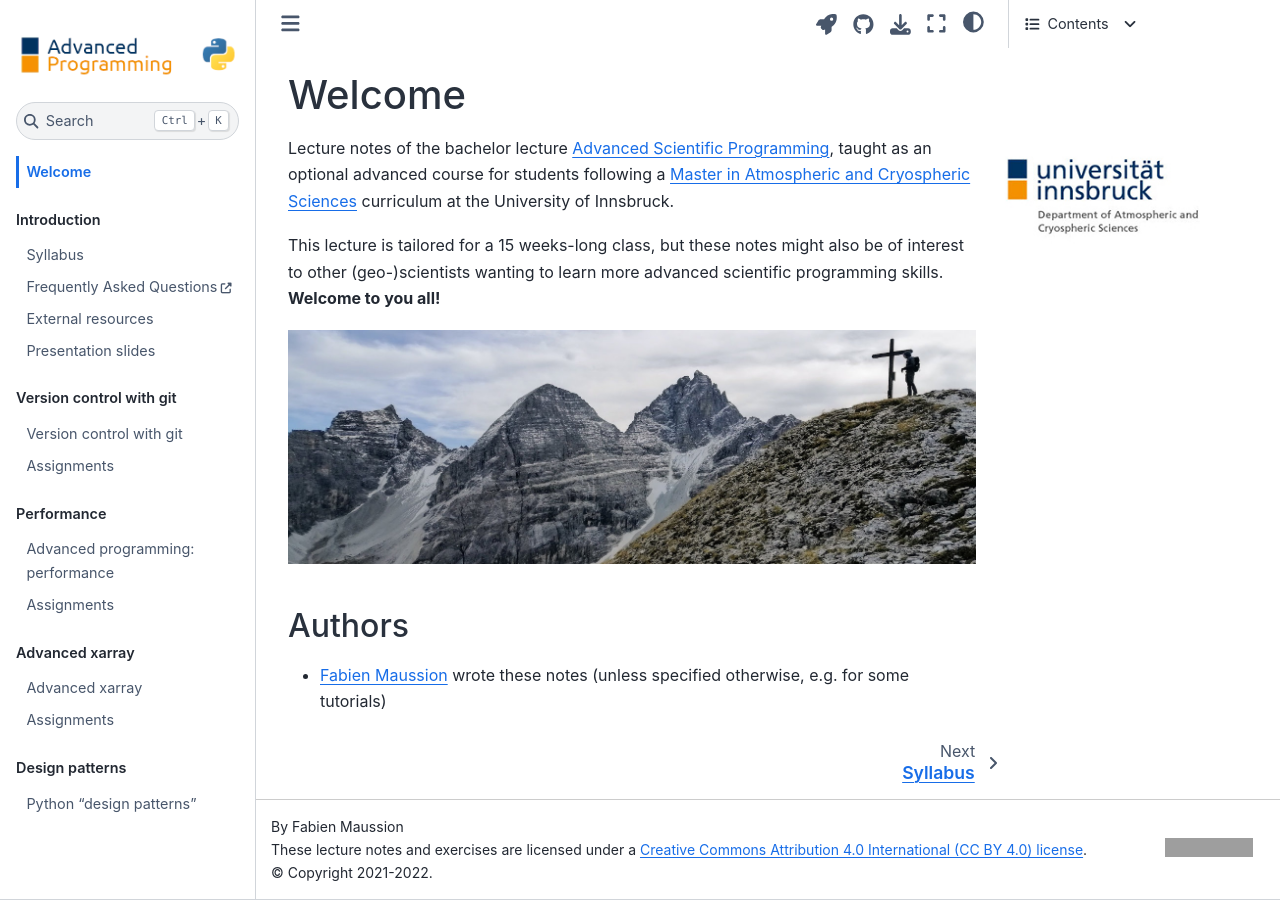
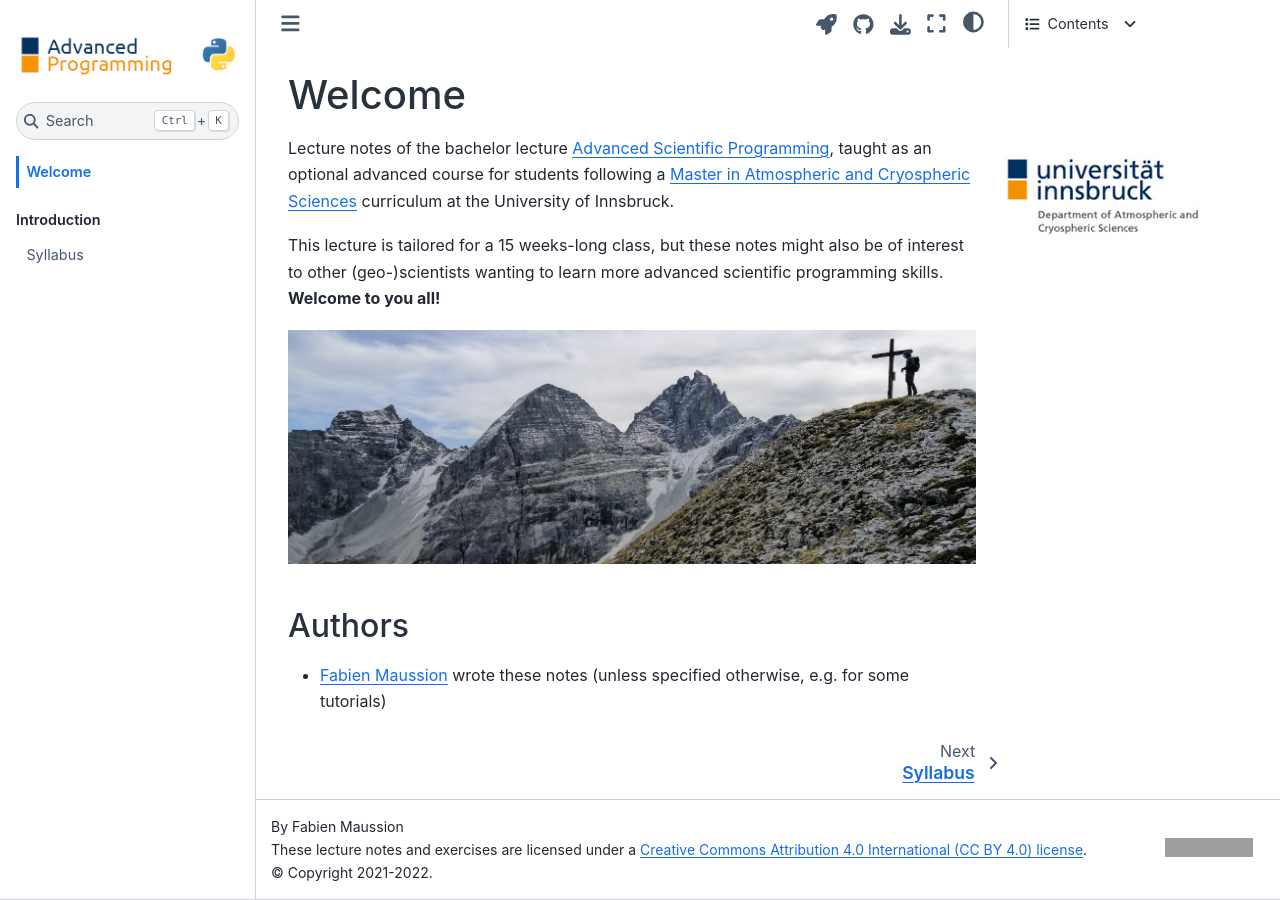
Before and after one commit to fmaussion/advanced_programming, a Jupyter Book: the page built from book/welcome.ipynb, in a window 1280 px wide. Built offline with Jupyter Book 1.0.4 settings and Sphinx 7.4.7 and the Sphinx Book theme 1.1.4, drawn with Linux system fonts in a browser that asks for light colours; grey boxes are pictures that could not be loaded.

Commit message:
new year

```diff
--- a/book/_toc.yml
+++ b/book/_toc.yml
@@ -7,22 +7,18 @@ parts:
   - caption: Introduction
     chapters:
     - file: syllabus
-    - url: https://fabienmaussion.info/scientific_programming/faq.html
-      title: Frequently Asked Questions
-    - file: references
-    - file: slides
-  - caption: Version control with git
-    chapters:
-    - file: 01_git/class_notes
-    - file: 01_git/assignments
-  - caption: Performance
-    chapters:
-    - file: 02_performance/class_notes
-    - file: 02_performance/assignments
-  - caption: Advanced xarray
-    chapters:
-    - file: 03_advanced_xarray/class_notes
-    - file: 03_advanced_xarray/assignments
-  - caption: Design patterns
-    chapters:
-    - file: 04_design/class_notes.ipynb
+  # - caption: Version control with git
+    # chapters:
+  #   - file: 01_git/class_notes
+  #   - file: 01_git/assignments
+  # - caption: Performance
+  #   chapters:
+  #   - file: 02_performance/class_notes
+  #   - file: 02_performance/assignments
+  # - caption: Advanced xarray
+  #   chapters:
+  #   - file: 03_advanced_xarray/class_notes
+  #   - file: 03_advanced_xarray/assignments
+  # - caption: Design patterns
+  #   chapters:
+  #   - file: 04_design/class_notes.ipynb
```
Also changed, not shown: book/references.ipynb (deleted), book/syllabus.ipynb.
